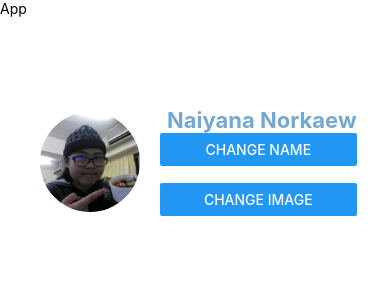
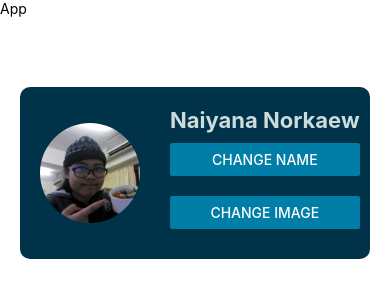
Before and after one commit to 0147-nk/React-Native-NK, a React Native app: screen / in a window 390 px wide. Shown: the top 300 px of the page. Built offline with nearby package versions, Linux system fonts and the light colour scheme.

Commit message:
Customize styles

```diff
--- a/components/ProfileScreen.tsx
+++ b/components/ProfileScreen.tsx
@@ -1,6 +1,7 @@
 import { Text, View, Image, Button } from "react-native";
 import React, { useState } from "react";
 import { styles } from "../styles/styles"; //not necessary to add .tsx after file's name
+import { Colors } from "react-native/Libraries/NewAppScreen";
 
 const ProfileScreen = (): React.JSX.Element => {
   const profileIMG = require("../assets/myProfile.jpg");
@@ -22,9 +23,21 @@ const ProfileScreen = (): React.JSX.Element => {
         <Image source={profileImg} style={styles.profileImg} />
         <View>
           <Text style={styles.profileName}>{name}</Text>
-          <Button title="Change Name" onPress={handleChangeName} />
-          <Text>{"\n"}</Text>
-          <Button title="Change Image" onPress={handleChangeIMG} />
+          <View style={styles.btn}>
+            <Button
+              title="Change Name"
+              onPress={handleChangeName}
+              color="#007EA7"
+            />
+          </View>
+          {/* <Text>{"\n"}</Text> */}
+          <View style={styles.btn}>
+            <Button
+              title="Change Image"
+              onPress={handleChangeIMG}
+              color="#007EA7"
+            />
+          </View>
         </View>
       </View>
     </View>
--- a/styles/styles.tsx
+++ b/styles/styles.tsx
@@ -4,7 +4,7 @@ const styles = StyleSheet.create({
     container: {
       alignItems: "center",
       padding: 20,
-      borderBlockColor: "#00457a", //change bg color to navy blue
+      //backgroundColor: "#00457a", //change bg color to navy blue
     },
 
     profileImg: {
@@ -20,20 +20,22 @@ const styles = StyleSheet.create({
       width: "100%",
       padding: 20,
       borderRadius: 10,
-      backgroundColor: "white",
+      backgroundColor: "#003249",
       elevation: 5,
       marginTop: 50,
     },
 
     profileName: {
       fontSize: 22,
-      color: "#75a8d1",
+      color: "#CCDBDC",
       fontWeight: "bold",
-      paddingLeft: 7,
+      paddingLeft: 10,
     },
 
     btn: {
-      marginTop: 50,
+      paddingTop: 10,
+      paddingBottom: 10,
+      paddingLeft: 10,
     },
 })
 
```
